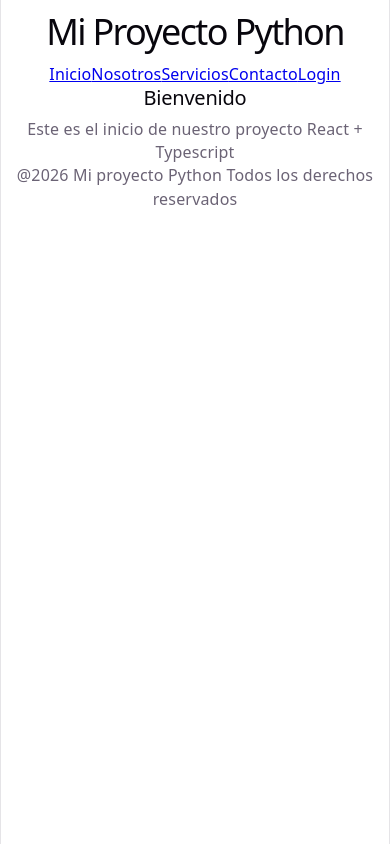
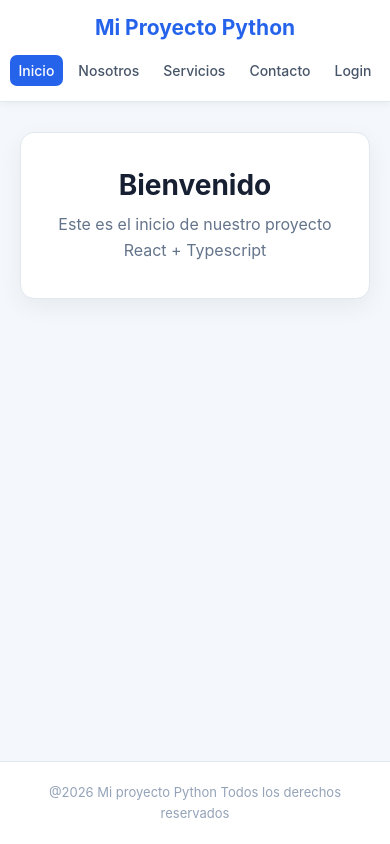
Before and after one commit to zKarloz/Dashboard_trabajo_grupal_1, a React (Vite) app: page / in a window 390 px wide. Built offline with nearby package versions, Linux system fonts and the light colour scheme.

Commit message:
Se modifico el proyecto para decorar con css, y en App.tsx para importar un estilo

```diff
--- a/src/App.css
+++ b/src/App.css
@@ -1,184 +1,191 @@
-.counter {
-  font-size: 16px;
-  padding: 5px 10px;
-  border-radius: 5px;
-  color: var(--accent);
-  background: var(--accent-bg);
-  border: 2px solid transparent;
-  transition: border-color 0.3s;
-  margin-bottom: 24px;
-
-  &:hover {
-    border-color: var(--accent-border);
-  }
-  &:focus-visible {
-    outline: 2px solid var(--accent);
-    outline-offset: 2px;
-  }
+#root {
+    min-height: 100vh;
+    display: flex;
+    flex-direction: column;
 }
 
-.hero {
-  position: relative;
-
-  .base,
-  .framework,
-  .vite {
-    inset-inline: 0;
-    margin: 0 auto;
-  }
-
-  .base {
-    width: 170px;
-    position: relative;
-    z-index: 0;
-  }
-
-  .framework,
-  .vite {
-    position: absolute;
-  }
-
-  .framework {
-    z-index: 1;
-    top: 34px;
-    height: 28px;
-    transform: perspective(2000px) rotateZ(300deg) rotateX(44deg) rotateY(39deg)
-      scale(1.4);
-  }
-
-  .vite {
-    z-index: 0;
-    top: 107px;
-    height: 26px;
-    width: auto;
-    transform: perspective(2000px) rotateZ(300deg) rotateX(40deg) rotateY(39deg)
-      scale(0.8);
-  }
+main {
+    flex: 1;
 }
 
-#center {
-  display: flex;
-  flex-direction: column;
-  gap: 25px;
-  place-content: center;
-  place-items: center;
-  flex-grow: 1;
 
-  @media (max-width: 1024px) {
-    padding: 32px 20px 24px;
-    gap: 18px;
-  }
+/* NAVBAR */
+
+.navbar {
+    background-color: #ffffff;
+    border-bottom: 1px solid #e2e8f0;
+    box-shadow: 0 2px 8px rgba(15, 23, 42, 0.05);
 }
 
-#next-steps {
-  display: flex;
-  border-top: 1px solid var(--border);
-  text-align: left;
-
-  & > div {
-    flex: 1 1 0;
-    padding: 32px;
-    @media (max-width: 1024px) {
-      padding: 24px 20px;
-    }
-  }
-
-  .icon {
-    margin-bottom: 16px;
-    width: 22px;
-    height: 22px;
-  }
-
-  @media (max-width: 1024px) {
-    flex-direction: column;
-    text-align: center;
-  }
+.container {
+    width: 100%;
+    max-width: 1200px;
+    margin: 0 auto;
+    padding: 0 30px;
 }
 
-#docs {
-  border-right: 1px solid var(--border);
-
-  @media (max-width: 1024px) {
-    border-right: none;
-    border-bottom: 1px solid var(--border);
-  }
+.navbar-content {
+    min-height: 72px;
+    display: flex;
+    align-items: center;
+    justify-content: space-between;
 }
 
-#next-steps ul {
-  list-style: none;
-  padding: 0;
-  display: flex;
-  gap: 8px;
-  margin: 32px 0 0;
+.logo {
+    margin: 0;
+    font-size: 21px;
+    font-weight: 700;
+    color: #2563eb;
+}
 
-  .logo {
-    height: 18px;
-  }
+.navbar nav {
+    display: flex;
+    align-items: center;
+    gap: 6px;
+}
 
-  a {
-    color: var(--text-h);
-    font-size: 16px;
-    border-radius: 6px;
-    background: var(--social-bg);
-    display: flex;
-    padding: 6px 12px;
-    align-items: center;
-    gap: 8px;
+.navbar nav a {
+    padding: 9px 13px;
+    border-radius: 7px;
+
+    color: #475569;
     text-decoration: none;
-    transition: box-shadow 0.3s;
+    font-size: 15px;
+    font-weight: 500;
 
-    &:hover {
-      box-shadow: var(--shadow);
-    }
-    .button-icon {
-      height: 18px;
-      width: 18px;
-    }
-  }
+    transition: background-color 0.2s, color 0.2s;
+}
 
-  @media (max-width: 1024px) {
-    margin-top: 20px;
-    flex-wrap: wrap;
-    justify-content: center;
+.navbar nav a:hover {
+    background-color: #eff6ff;
+    color: #2563eb;
+}
 
-    li {
-      flex: 1 1 calc(50% - 8px);
+.navbar nav a.active {
+    background-color: #2563eb;
+    color: white;
+}
+
+
+/* PAGINAS SIMPLES */
+
+.page {
+    width: calc(100% - 40px);
+    max-width: 900px;
+
+    margin: 60px auto;
+    padding: 55px 40px;
+
+    text-align: center;
+
+    background-color: white;
+    border: 1px solid #e2e8f0;
+    border-radius: 14px;
+
+    box-shadow: 0 8px 25px rgba(15, 23, 42, 0.06);
+}
+
+.page h2 {
+    margin: 0 0 10px;
+    font-size: 28px;
+}
+
+.page p {
+    margin: 0 auto;
+    max-width: 600px;
+}
+
+
+/* BOTONES GENERALES */
+
+button {
+    padding: 10px 16px;
+
+    border: none;
+    border-radius: 7px;
+
+    background-color: #2563eb;
+    color: white;
+
+    font-weight: 600;
+
+    transition: background-color 0.2s, box-shadow 0.2s;
+}
+
+button:hover {
+    background-color: #1d4ed8;
+    box-shadow: 0 3px 10px rgba(37, 99, 235, 0.18);
+}
+
+
+/* INPUTS GENERALES */
+
+input {
+    padding: 11px 12px;
+
+    border: 1px solid #cbd5e1;
+    border-radius: 7px;
+
+    background-color: white;
+    color: #1e293b;
+
+    outline: none;
+
+    transition: border-color 0.2s, box-shadow 0.2s;
+}
+
+input:focus {
+    border-color: #2563eb;
+    box-shadow: 0 0 0 3px rgba(37, 99, 235, 0.1);
+}
+
+
+/* FOOTER */
+
+.footer {
+    padding: 20px 30px;
+
+    text-align: center;
+
+    background-color: white;
+    border-top: 1px solid #e2e8f0;
+}
+
+.footer p {
+    margin: 0;
+
+    color: #94a3b8;
+    font-size: 13px;
+}
+
+
+/* RESPONSIVE */
+
+@media (max-width: 750px) {
+
+    .container {
+        padding: 0 16px;
     }
 
-    a {
-      width: 100%;
-      justify-content: center;
-      box-sizing: border-box;
+    .navbar-content {
+        padding: 15px 0;
+
+        flex-direction: column;
+        gap: 15px;
     }
-  }
+
+    .navbar nav {
+        justify-content: center;
+        flex-wrap: wrap;
+    }
+
+    .navbar nav a {
+        padding: 7px 9px;
+        font-size: 14px;
+    }
+
+    .page {
+        margin: 30px auto;
+        padding: 35px 20px;
+    }
 }
-
-#spacer {
-  height: 88px;
-  border-top: 1px solid var(--border);
-  @media (max-width: 1024px) {
-    height: 48px;
-  }
-}
-
-.ticks {
-  position: relative;
-  width: 100%;
-
-  &::before,
-  &::after {
-    content: '';
-    position: absolute;
-    top: -4.5px;
-    border: 5px solid transparent;
-  }
-
-  &::before {
-    left: 0;
-    border-left-color: var(--border);
-  }
-  &::after {
-    right: 0;
-    border-right-color: var(--border);
-  }
-}
--- a/src/App.tsx
+++ b/src/App.tsx
@@ -1,7 +1,8 @@
 import AppRoutes from './routes/AppRoutes';
+import './App.css';
 
-function App(){
-    return <AppRoutes/>
+function App() {
+    return <AppRoutes />;
 }
 
 export default App;
--- a/src/index.css
+++ b/src/index.css
@@ -1,111 +1,47 @@
 :root {
-  --text: #6b6375;
-  --text-h: #08060d;
-  --bg: #fff;
-  --border: #e5e4e7;
-  --code-bg: #f4f3ec;
-  --accent: #aa3bff;
-  --accent-bg: rgba(170, 59, 255, 0.1);
-  --accent-border: rgba(170, 59, 255, 0.5);
-  --social-bg: rgba(244, 243, 236, 0.5);
-  --shadow:
-    rgba(0, 0, 0, 0.1) 0 10px 15px -3px, rgba(0, 0, 0, 0.05) 0 4px 6px -2px;
+    font-family: Inter, Arial, Helvetica, sans-serif;
+    color: #1f2937;
+    background-color: #f4f7fb;
 
-  --sans: system-ui, 'Segoe UI', Roboto, sans-serif;
-  --heading: system-ui, 'Segoe UI', Roboto, sans-serif;
-  --mono: ui-monospace, Consolas, monospace;
-
-  font: 18px/145% var(--sans);
-  letter-spacing: 0.18px;
-  color-scheme: light dark;
-  color: var(--text);
-  background: var(--bg);
-  font-synthesis: none;
-  text-rendering: optimizeLegibility;
-  -webkit-font-smoothing: antialiased;
-  -moz-osx-font-smoothing: grayscale;
-
-  @media (max-width: 1024px) {
-    font-size: 16px;
-  }
+    font-synthesis: none;
+    text-rendering: optimizeLegibility;
+    -webkit-font-smoothing: antialiased;
+    -moz-osx-font-smoothing: grayscale;
 }
 
-@media (prefers-color-scheme: dark) {
-  :root {
-    --text: #9ca3af;
-    --text-h: #f3f4f6;
-    --bg: #16171d;
-    --border: #2e303a;
-    --code-bg: #1f2028;
-    --accent: #c084fc;
-    --accent-bg: rgba(192, 132, 252, 0.15);
-    --accent-border: rgba(192, 132, 252, 0.5);
-    --social-bg: rgba(47, 48, 58, 0.5);
-    --shadow:
-      rgba(0, 0, 0, 0.4) 0 10px 15px -3px, rgba(0, 0, 0, 0.25) 0 4px 6px -2px;
-  }
-
-  #social .button-icon {
-    filter: invert(1) brightness(2);
-  }
+* {
+    box-sizing: border-box;
 }
 
-#root {
-  width: 1126px;
-  max-width: 100%;
-  margin: 0 auto;
-  text-align: center;
-  border-inline: 1px solid var(--border);
-  min-height: 100svh;
-  display: flex;
-  flex-direction: column;
-  box-sizing: border-box;
+html {
+    min-width: 320px;
+    min-height: 100%;
 }
 
 body {
-  margin: 0;
+    margin: 0;
+    min-width: 320px;
+    min-height: 100vh;
+    background-color: #f4f7fb;
+}
+
+button,
+input {
+    font: inherit;
+}
+
+button {
+    cursor: pointer;
 }
 
 h1,
-h2 {
-  font-family: var(--heading);
-  font-weight: 500;
-  color: var(--text-h);
+h2,
+h3,
+h4 {
+    color: #172033;
 }
 
-h1 {
-  font-size: 56px;
-  letter-spacing: -1.68px;
-  margin: 32px 0;
-  @media (max-width: 1024px) {
-    font-size: 36px;
-    margin: 20px 0;
-  }
+p {
+    color: #64748b;
+    line-height: 1.6;
 }
-h2 {
-  font-size: 24px;
-  line-height: 118%;
-  letter-spacing: -0.24px;
-  margin: 0 0 8px;
-  @media (max-width: 1024px) {
-    font-size: 20px;
-  }
-}
-p {
-  margin: 0;
-}
-
-code,
-.counter {
-  font-family: var(--mono);
-  display: inline-flex;
-  border-radius: 4px;
-  color: var(--text-h);
-}
-
-code {
-  font-size: 15px;
-  line-height: 135%;
-  padding: 4px 8px;
-  background: var(--code-bg);
-}
--- a/src/styles/Login.css
+++ b/src/styles/Login.css
@@ -1,16 +1,32 @@
 .login-page {
-    width: 350px;
-    margin: 80px auto;
+    width: calc(100% - 40px);
+    max-width: 400px;
+
+    margin: 70px auto;
+    padding: 35px;
+
     display: flex;
     flex-direction: column;
     gap: 15px;
+
+    background-color: white;
+    border: 1px solid #e2e8f0;
+    border-radius: 14px;
+
+    box-shadow: 0 10px 30px rgba(15, 23, 42, 0.08);
+}
+
+.login-page h2 {
+    margin: 0 0 10px;
+
+    text-align: center;
+    font-size: 26px;
 }
 
 .login-page input {
-    padding: 10px;
+    width: 100%;
 }
 
 .login-page button {
-    padding: 10px;
-    cursor: pointer;
+    width: 100%;
 }
```
Also changed, not shown: src/styles/Dashboard.css (+175 -13 lines).
